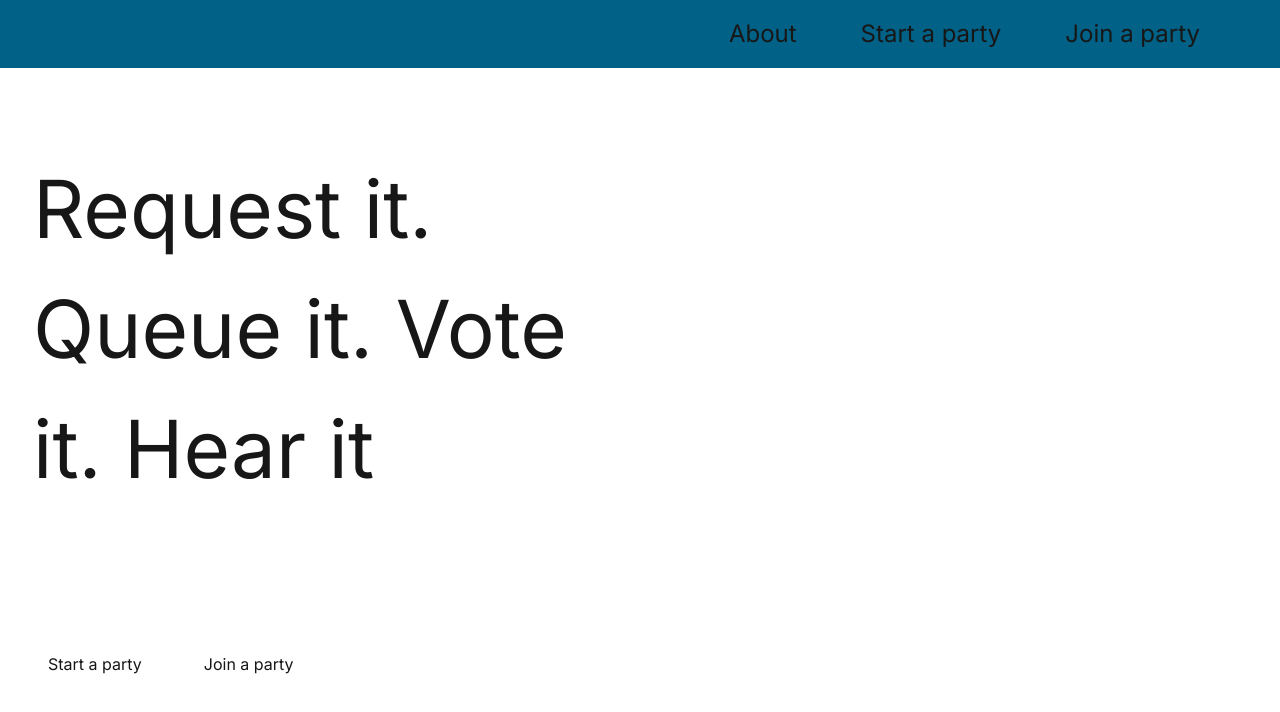
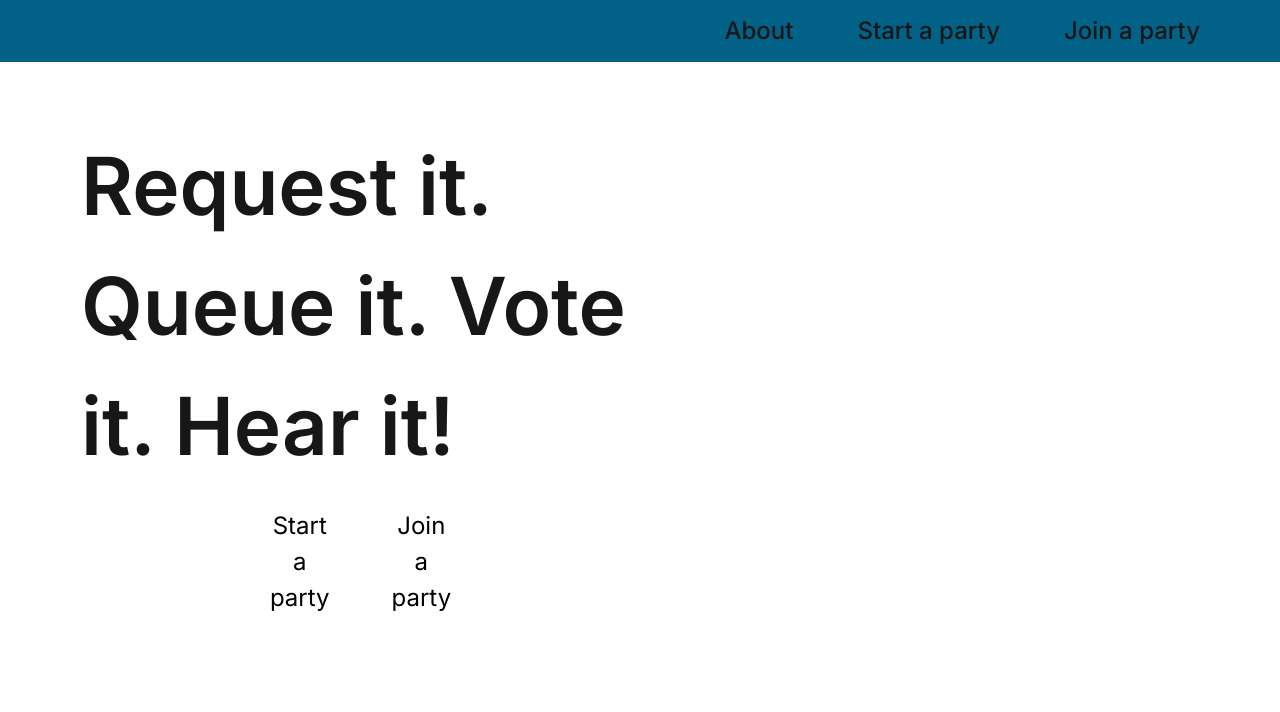
Before and after one commit to Isseymay/auxHelper, a Next.js app: page / in a window 1280 px wide. Shown: the top 712 px of the page. Built offline with nearby package versions, Linux system fonts and the light colour scheme.

Commit message:
added moving animations and button animations

```diff
--- a/app/globals.css
+++ b/app/globals.css
@@ -23,8 +23,9 @@ body {
 .nav-bar {
   display: flex;
   justify-content: flex-end;
+  font-weight: 500;
   margin: 0;
-  padding: 1rem 0;
+  padding: .8rem 0;
   background-color: #016186;
 }
 
@@ -41,21 +42,32 @@ body {
 }
 
 .hero {
-  width: 100%;
+  height: 80vh;
   border:solid 1px white;
-  padding: 5rem 2rem;
+  padding: 5rem 5rem;
+  display: flex;
+  justify-content: flex-start;
+  align-items: center;
 }
 
 .left-hero {
   width: 50%;
-  height: 50vh;
+  display: flex;
+  align-items: center;
+  flex-direction: column;
+}
+
+.left-hero h1 {
   font-size: 5rem;
+  font-weight: 600;
 }
 
 .btn-container {
+  position: relative;
   display: flex;
   gap: 2rem;
-  padding: 1rem 2rem;
+  justify-content: center;
+  padding: 1rem 15rem;
   border: solid 1px white;
 }
 
@@ -64,9 +76,9 @@ body {
   display: flex;
   justify-content: center;
   background-color: white;
-  color: D03BBD;
+  font-size: 1.5rem;
+  color: black;
   border-radius: 30px;
-  border-color: #D03BBD;
 }
 
 .action-btn:hover {
--- a/app/layout.tsx
+++ b/app/layout.tsx
@@ -1,4 +1,5 @@
 import "./globals.css";
+import Navbar from "./Components/navbar";
 
 export default function RootLayout({
   children,
@@ -7,6 +8,7 @@ export default function RootLayout({
 }>) {
   return (
     <html lang="en">
+      <Navbar />
       <body className={`body`}>
         {children}
       </body>
--- a/app/page.tsx
+++ b/app/page.tsx
@@ -1,6 +1,5 @@
 "use client";
 import { useEffect } from "react";
-import Navbar from "./Components/navbar";
 
 export default function Home() {
   useEffect(() => {
@@ -8,26 +7,25 @@ export default function Home() {
 
     if (!leftHeading) return;
 
-    leftHeading.style.transition = "color 0.3s ease";
+    leftHeading.style.transition = "color 0.3s ease, transform 0.5s ease";
 
     leftHeading.addEventListener("mouseover", () => {
       leftHeading.style.color = "#D03BBD";
+      leftHeading.style.transform = "translateY(-10px)";
     });
 
     leftHeading?.addEventListener("mouseout", () => {
       leftHeading.style.color = "";
+      leftHeading.style.transform = "translateY(0)";
     });
   }, []);
 
   return (
     <div className="page">
       <main>
-        <Navbar />
         <div className="hero">
           <div className="left-hero">
-            <h1 id="left-h1">Request it. Queue it. Vote it. Hear it</h1>
-          </div>
-        </div>
+            <h1 id="left-h1">Request it. Queue it. Vote it. Hear it!</h1>
             <div className="btn-container">
               <button className='action-btn'>
                 <a href="/start">Start a party</a>
@@ -36,6 +34,8 @@ export default function Home() {
                 <a href="/join">Join a party</a>
               </button>
             </div>
+          </div>
+        </div>
       </main>
     </div>
   );
```
Lines whose indentation alone changed are shown as unchanged.
